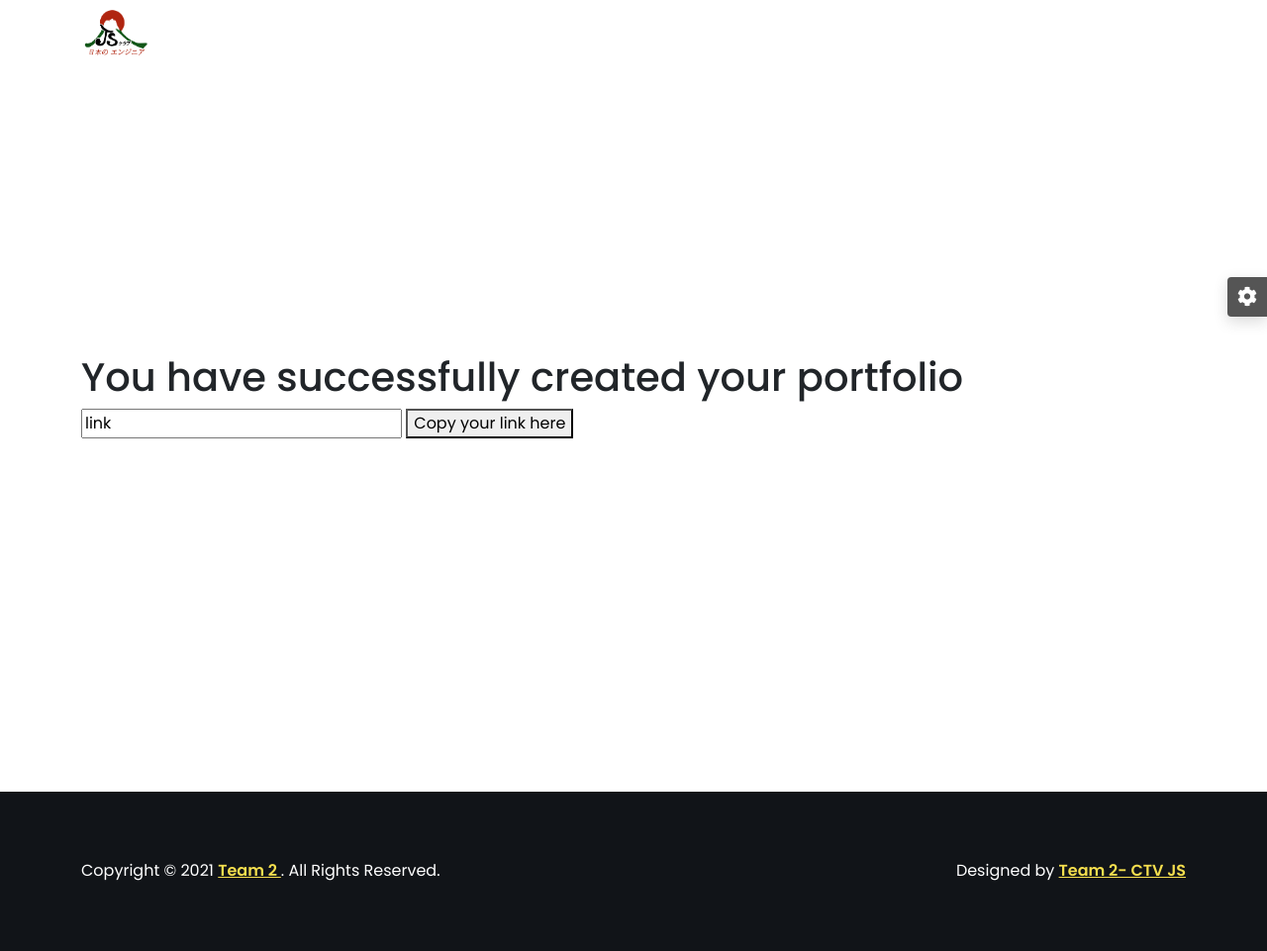
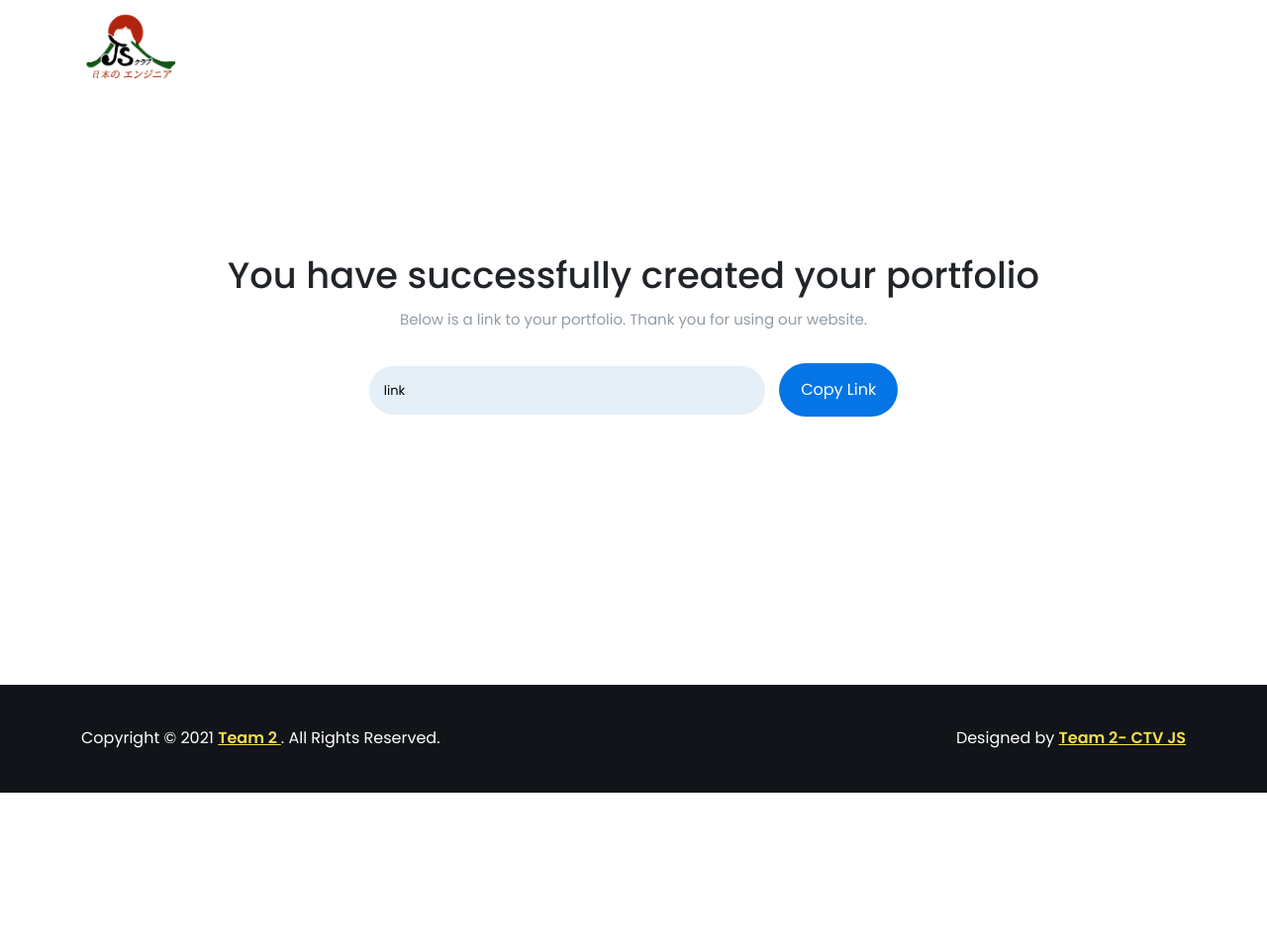
Before and after one commit to thaiminhpv/your-js-life, a Flask app: template src/templates/success.html in a window 1280 px wide. Shown: the whole page at 99% size. After the commit the page ends 801 px from the top, so only its background shows below. Run offline with Flask 2, Linux system fonts and the light colour scheme; the template is opened without the code that fills it, so the values that code supplies are empty; some libraries are stand-ins or nearby versions.

Commit message:
update success page

```diff
--- /dev/null
+++ b/src/static/css/success.css
@@ -0,0 +1,94 @@
+@import url('https://fonts.googleapis.com/css?family=Nunito');
+
+:root {
+  --start-color: #0575e6;
+  --end-color: #021b79;
+  --p-color: #929da6;
+  --button-background: #0575e6;
+  --input-background: #e4eff8;
+  --radius-50: 50px;
+  --padding-15: 15px;
+}
+
+body {
+  margin: 0;
+  padding: 0;
+  height: 100vh;
+  background: var(--start-color);
+  background: linear-gradient(to right, var(--start-color), var(--end-color))
+    no-repeat;
+  font-family: 'Nunito', sans-serif;
+}
+
+.wrapper {
+  width: 100%;
+  height: calc(100vh - 108px);
+  display: flex;
+  justify-content: center;
+  align-items: center;
+}
+
+.wrapper .content {
+  background: #fff;
+  padding: 40px;
+  width: 100%;
+  max-width: 900px;
+  min-width: 200px;
+  border-radius: 10px;
+  text-align: center;
+}
+
+.wrapper .content header h1 {
+  font-size: 230%;
+  margin-top: 0;
+}
+.wrapper .content section {
+  color: var(--p-color);
+  font-size: 15px;
+}
+.wrapper .content footer {
+  padding: var(--padding-15);
+}
+.wrapper .content footer input {
+  border: unset;
+  background-color: var(--input-background);
+  padding: var(--padding-15);
+  font-size: 13px;
+  border-radius: var(--radius-50);
+  width: 400px;
+}
+.wrapper .content footer button {
+  background-color: var(--button-background);
+  color: #fff;
+  border: unset;
+  width: 120px;
+  border-radius: var(--radius-50);
+  padding: var(--padding-15);
+  margin-left: 10px;
+  cursor: pointer;
+}
+
+.wrapper .content footer button:hover {
+  background-color: #0868c7;
+}
+.wrapper .content footer button:active {
+  background-color: #0868c7;
+  transform: translateY(2px);
+}
+
+.wrapper .content footer input:focus,
+.wrapper .content footer button:focus {
+  outline: none;
+}
+
+@media screen and (max-width: 720px) {
+  .wrapper .content {
+    margin-right: 20px !important;
+    margin-left: 20px !important;
+    padding: var(--padding-15);
+  }
+  .wrapper .content footer input {
+    width: 200px;
+    margin-bottom: 10px;
+  }
+}
--- a/src/templates/success.html
+++ b/src/templates/success.html
@@ -1,5 +1,6 @@
 <!DOCTYPE html>
 <html lang="en">
+
 <head>
   <meta charset="UTF-8">
   <meta http-equiv="X-UA-Compatible" content="IE=edge">
@@ -10,8 +11,10 @@
   <meta name="author" content="harnishdesign.net">
 
   <!-- Web Fonts -->
-<link rel="stylesheet" href="https://fonts.googleapis.com/css?family=Poppins:100,200,300,400,500,600,700,800,900" type="text/css">
+  <link rel="stylesheet" href="https://fonts.googleapis.com/css?family=Poppins:100,200,300,400,500,600,700,800,900"
+    type="text/css">
 
+  <link rel="stylesheet" href="/static/css/success.css">
   <!-- Stylesheet
 ============================== -->
   <!-- Animate -->
@@ -57,37 +60,9 @@
         <div class="container">
           <!-- Logo -->
           <a class="logo" href title="JS-Club"> <img src="/static/images/LogoJS.png" alt="JS-Club"
-            style="width: 70px; height: 70px;"> </a>
+              style="width: 100px; height: 100px;"> </a>
           <!-- Logo End -->
-        <div class="text-3 text-white ms-auto me-2"><span class="text-4 me-2"><i class="fas fa-phone"></i></span>(060)
-          444 434 444</div>
-        <button class="navbar-toggler" type="button" data-bs-toggle="collapse"
-          data-bs-target="#header-nav"><span></span><span></span><span></span></button>
-        <div id="header-nav" class="collapse navbar-collapse">
-          <div class="d-flex flex-column h-100 align-items-center justify-content-center">
-            <ul class="navbar-nav">
-              <li class="nav-item"><a class="nav-link smooth-scroll active" href="#home">Home</a></li>
-              <li class="nav-item"><a class="nav-link smooth-scroll" href="#portfolio">Portfolio</a></li>
-              <li class="nav-item"><a class="nav-link smooth-scroll" href="#testimonial">Client Speak</a></li>
-            </ul>
-            <ul class="social-icons social-icons-light social-icons-lg social-icons-light d-inline-flex mt-4">
-              <li class="social-icons-facebook"><a data-bs-toggle="tooltip" href="#" target="_blank" title
-                  data-bs-original-title="Facebook"><i class="fab fa-facebook"></i></a></li>
 
-              <li class="social-icons-instagram">
-                <a data-bs-toggle="tooltip" href="#" target="_blank" title data-bs-original-title="Github">
-                  <i class="fa-brands fa-github"></i>
-                </a>
-              </li>
-
-              <li class="social-icons-linkedin"><a data-bs-toggle="tooltip" href="#" target="_blank" title
-                  data-bs-original-title="Linkedin"><i class="fab fa-linkedin-in"></i></a></li>
-
-              <li class="social-icons-dribbble"><a data-bs-toggle="tooltip" href="#" target="_blank" title
-                  data-bs-original-title="Gmail"> <i class="fa-solid fa-envelope"></i> </a></li>
-            </ul>
-          </div>
-        </div>
         </div>
       </nav>
       <!-- Navbar End -->
@@ -96,40 +71,30 @@
 
     <!-- Content
   ============================================= -->
-  <div id="content" role="main">
-
-    <!-- Intro
-    ============================================= -->
-    <section id="home">
-      <div class="hero-wrap">
-        <div ></div>
-        <div class="hero-bg parallax" ></div>
-        <div class="hero-content d-flex fullscreen py-5">
-          <div class="container my-auto py-4">
-            <div class="row">
+    <section class="wrapper">
+      <div class="content">
+        <header>
           <h1>You have successfully created your portfolio</h1>
+        </header>
+        <section>
+          <p>
+            Below is a link to your portfolio. Thank you for using our website.
+          </p>
+        </section>
+        <footer>
+          <input type="text" value="link">
+          <button>Copy Link</button>
+        </footer>
       </div>
-            <div>
-               <input type="text" value="link">
-               <button>Copy your link here</button>
-                </div>
-              </div>
-            </div>
-          </div>
-         </div>
-
     </section>
-    <!-- Intro end -->
-
-
 
     <!-- Footer
   ============================================= -->
-  <footer id="footer" class="section bg-dark text-white">
+    <footer id="footer" class="section bg-dark text-white" style="padding-top:40px; padding-bottom: 40px;">
       <div class="container">
         <div class="row">
           <div class="col-lg-6 text-center text-lg-start wow fadeInUp">
-          <p class="mb-2 mb-lg-0">Copyright © 2021 <a class="fw-600" href="#">Team 2 </a>. All Rights Reserved.</p>
+            <p class="mb-0 mb-lg-0">Copyright © 2021 <a class="fw-600" href="#">Team 2 </a>. All Rights Reserved.</p>
           </div>
           <div class="col-lg-6 wow fadeInUp">
             <p class="mb-0 text-center text-lg-end">Designed by <a class="fw-600"
@@ -148,26 +113,6 @@
   <a id="back-to-top" class="rounded-circle" data-bs-toggle="tooltip" title="Back to Top" href="javascript:void(0)"><i
       class="fas fa-arrow-up"></i></a>
 
-<!-- Styles Switcher -->
-<div id="styles-switcher" class="right">
-  <h2 class="text-3 fw-600">Color Switcher</h2>
-  <hr>
-  <ul>
-    <li class="cyan" data-bs-toggle="tooltip" title="Cyan" data-path="css/color-cyan.css"></li>
-    <li class="spring-green" data-bs-toggle="tooltip" title="Spring Green" data-path="css/color-spring-green.css">
-    </li>
-    <li class="green-yellow" data-bs-toggle="tooltip" title="Green Yellow" data-path="css/color-green-yellow.css">
-    </li>
-    <li class="lime-punch" data-bs-toggle="tooltip" title="Lime Punch" data-path="css/color-lime-punch.css"></li>
-    <li class="violet" data-bs-toggle="tooltip" title="Violet" data-path="css/color-violet.css"></li>
-    <li class="orange" data-bs-toggle="tooltip" title="Orange" data-path="css/color-orange.css"></li>
-    <li class="pale-golden-rod" data-bs-toggle="tooltip" title="Pale Golden Rod"
-      data-path="css/color-pale-golden-rod.css"></li>
-    <li class="yellow" id="reset-color" data-bs-toggle="tooltip" title="Reset Default Yellow"></li>
-  </ul>
-  <button class="btn switcher-toggle"><i class="fas fa-cog"></i></button>
-</div>
-<!-- Styles Switcher End -->
 
   <!-- JavaScript -->
   <script src="/static/vendor/jquery/jquery.min.js"></script>
```
Lines whose indentation alone changed are shown as unchanged.
